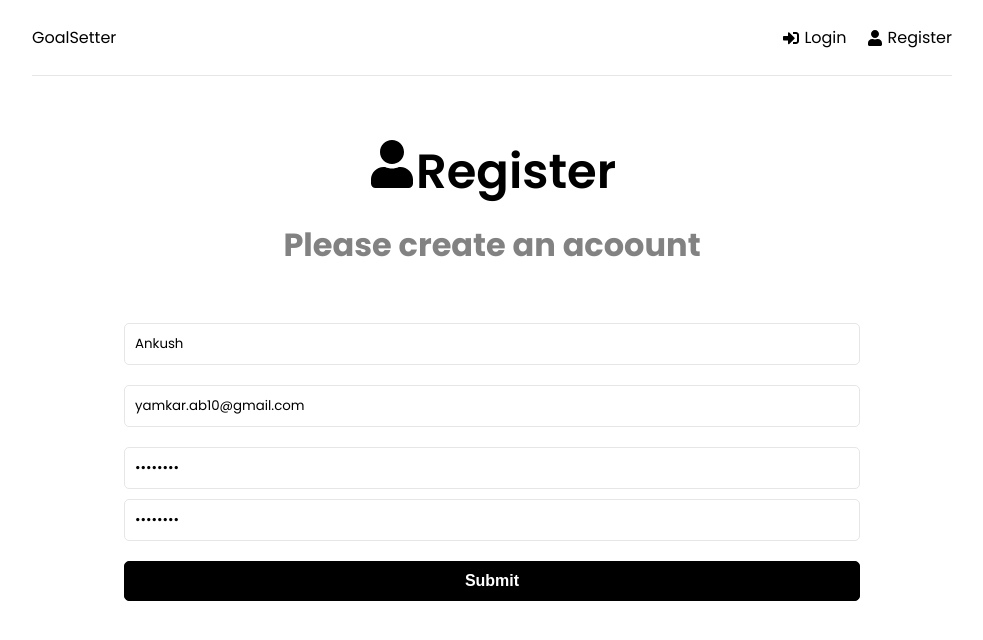
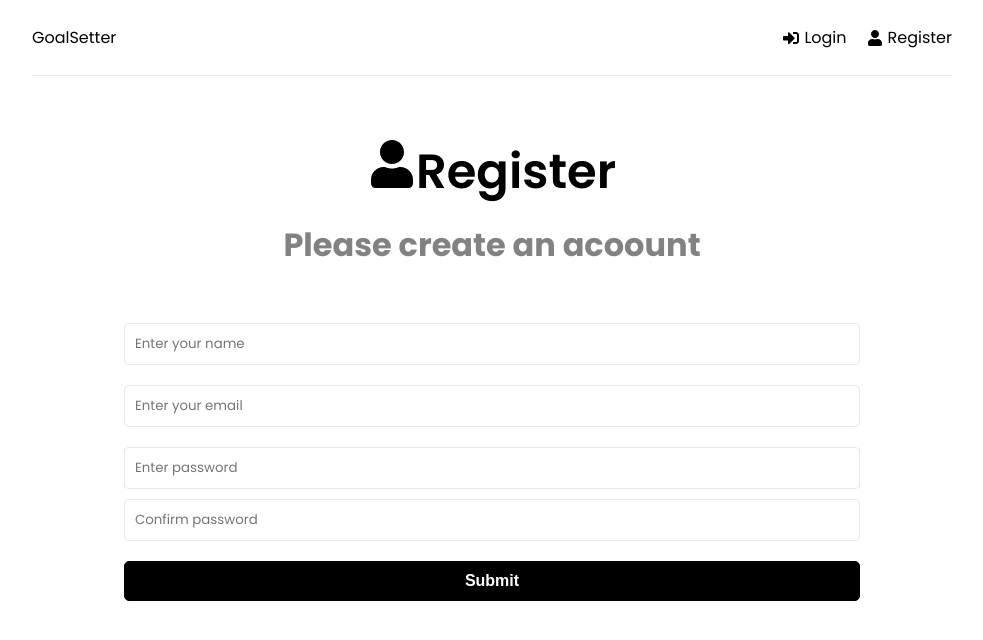
Before and after one commit to ankushyamkar10/GoalSetter, a React (Create React App) app in the folder frontend/: page /register in a window 1280 px wide. Shown: the top 640 px of the page, without its empty margins (148-1131 px from the left). Built offline with nearby package versions, Linux system fonts and the light colour scheme.

Commit message:
Removed testing details

```diff
--- a/frontend/src/Pages/Register.jsx
+++ b/frontend/src/Pages/Register.jsx
@@ -8,10 +8,10 @@ import { reset, register } from '../features/auth/authSlice';
 
 function Register() {
   const [formData, setFormData] = useState({
-    name: 'Ankush',
-    email: 'yamkar.ab10@gmail.com',
-    password: '12345678',
-    password2: '12345678',
+    name: '',
+    email: '',
+    password: '',
+    password2: '',
   });
 
   const { name, email, password, password2 } = formData;
```
